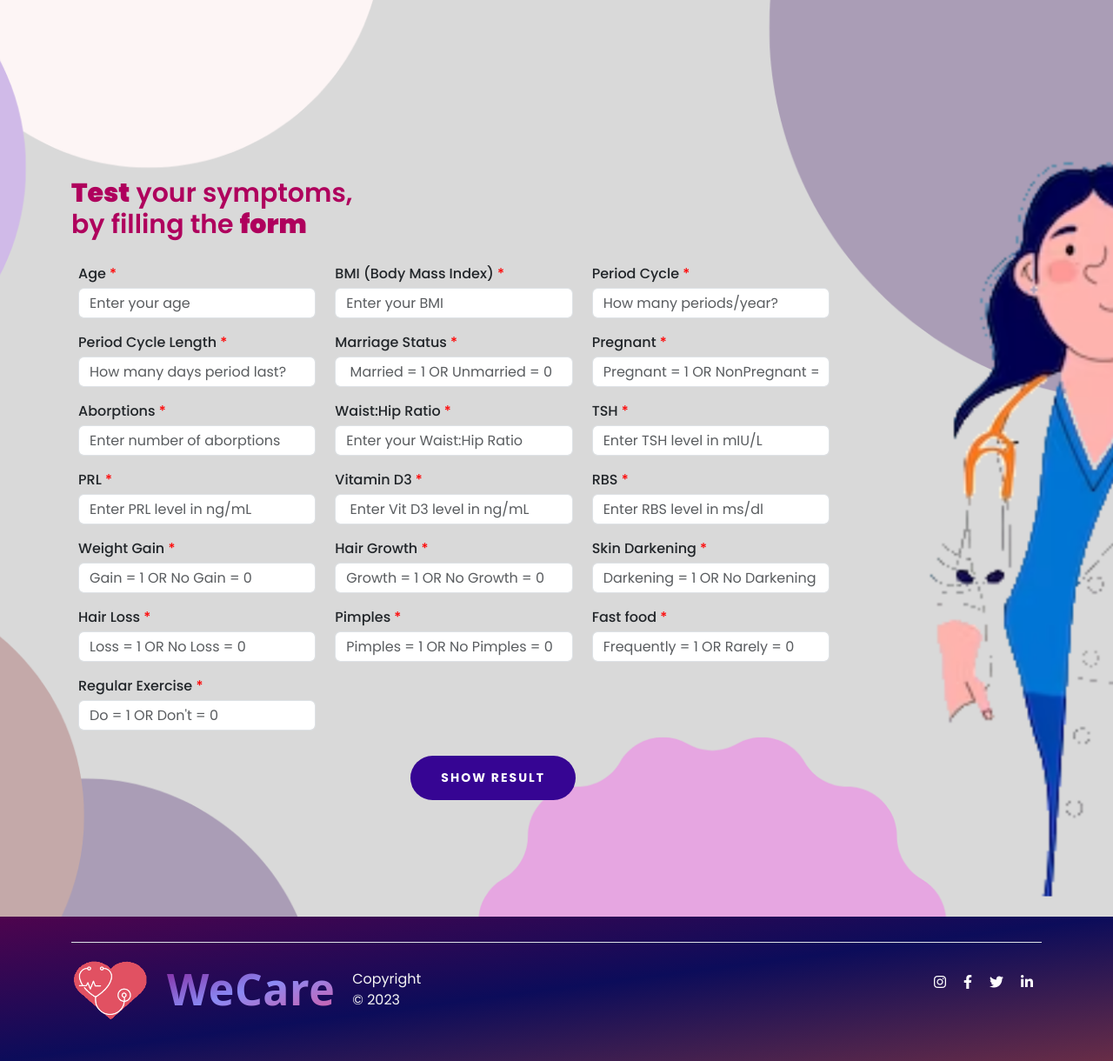
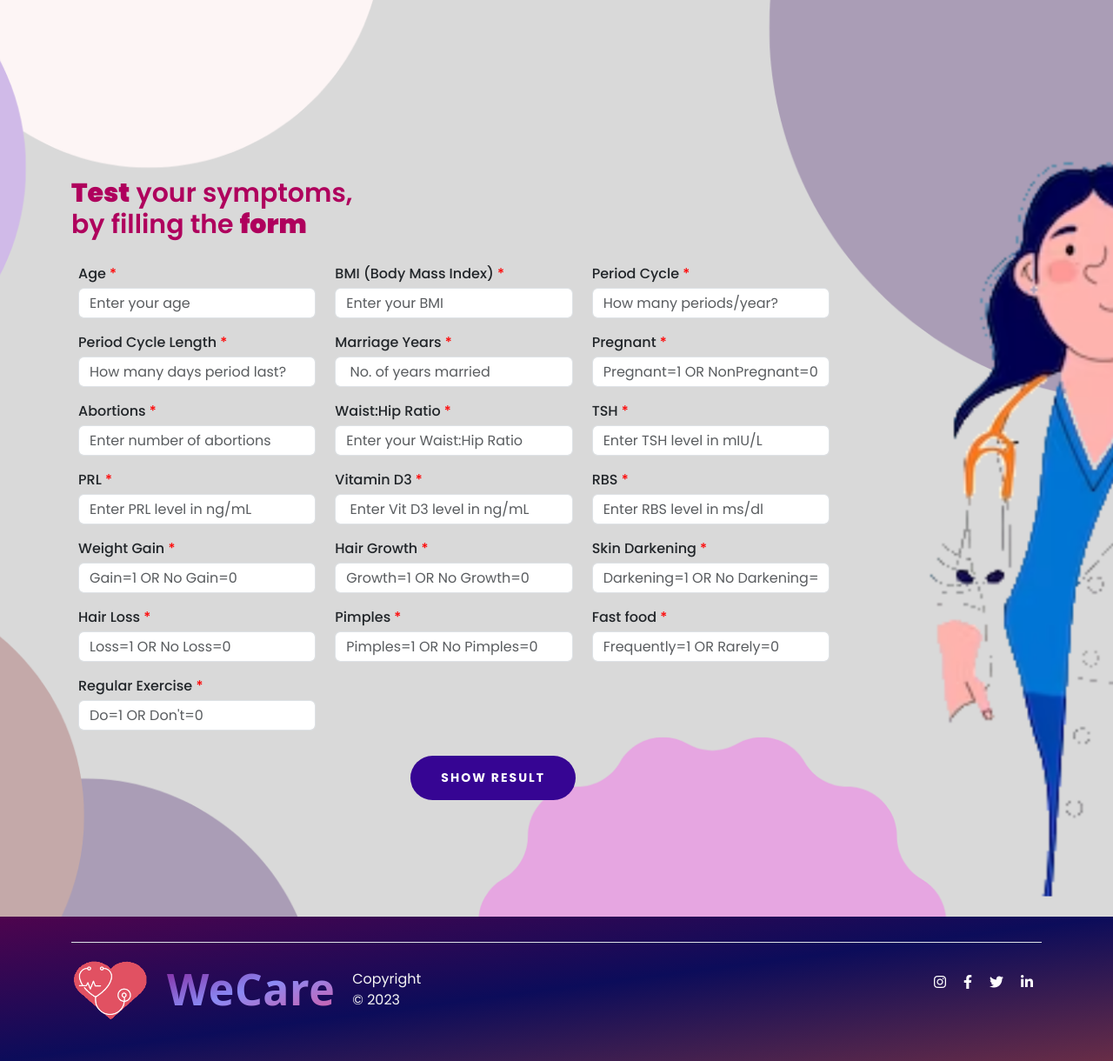
Before and after one commit to hemakshiii/WeCare-PCOS-prediction-using-deep-learning, a Flask app: page /test in a window 1280 px wide. Shown: the part 111-1331 px from the top of the page at 87% size. Run offline with Flask 2, Linux system fonts and the light colour scheme; parts of the project's set-up code (start-up, migrations or seed data) failed here and were passed over; some libraries are stand-ins or nearby versions.

Commit message:
first commit

```diff
--- a/static/css/style.css
+++ b/static/css/style.css
@@ -79,7 +79,7 @@ section{
     color: white;
 }
 h1{
-    font-size: 54px;
+    font-size: 65px;
     line-height: 68px;
     font-weight: 800;
     color: var(--gradient-color);
@@ -121,6 +121,12 @@ h3{
     margin-bottom: 19px;
 }
 
+h4{
+    font-size: 28px;
+    font-weight: 600;
+    color: var(--secondary-text);
+    margin-bottom: 19px;
+}
 h6{
     font-size: 20px;
     text-transform: uppercase;
@@ -321,10 +327,7 @@ button{
     height: 650px;
     margin-bottom: 100px;
 }
-form .form_details .col-md-3 .form-label:after {
-    content:" *";
-    color: red;
-  }
+
 /* .test_wrapper .col-lg-9 button{
     display: flex;
     flex: left;
@@ -336,18 +339,23 @@ form .form_details .col-md-3 .form-label:after {
     justify-content: space-between;
 }
 
-form .form_details .col-md-3{
+form .form_details .col-md-4{
     margin: 8px;
     width: calc(100% / 3 - 20px);
 }
 
-form .form_details .col-md-3 .form-label{
+form .form_details .col-md-4 .form-label{
     display: block;
     font-weight: 500;
     margin-bottom: 4px;
 }
 
-form .form_details .col-md-3 .form-control{
+form .form_details .col-md-4 .form-label:after {
+    content:" *";
+    color: red;
+  }
+
+form .form_details .col-md-4 .form-control{
     height: 35px;
     width: 100%;
     outline: none;
@@ -401,7 +409,7 @@ form .form_details .col-md-3 .form-control{
 
 .remedy_wrapper ul li.nav-link.active {
     border-radius: 50px;
-    transition: all 0.45s cubic-bezier(0, 0.2, 0.2, 1);
+    transition: all 0.45s cubic-bezier(0, 0.3, 0.2, 1);
     color: rgb(221, 129, 149);
     padding: 2px;
     border: 0;
@@ -422,8 +430,11 @@ form .form_details .col-md-3 .form-control{
 }
 
 .remedy_wrapper .tab-content .tab-pane{
-    height: 400px;
+    /* border: #840984; */
+    height: 800px;
     margin: 3px 0 3px 0;
+    /* margin: 8px;
+    width: calc(100% / 3 - 700px);*/
 }
 
 .remedy_wrapper .row .card {
@@ -540,6 +551,13 @@ form .form_details .col-md-3 .form-control{
     width: 80%;
 }
 
+.nopcos_wrapper .carousel-inner .carousel-item .container h3{
+    color: rgb(0, 0, 94);
+    border-color: rgb(252, 252, 255);
+  border-width: .25em;
+  border-style: double;
+}
+
 /* .remedy_wrapper .carousel-item{
     background-color: rgb(136, 223, 198);
 } */
--- a/templates/index.html
+++ b/templates/index.html
@@ -19,7 +19,7 @@
 
   <link rel="stylesheet" href="{{url_for('static', filename='css/responsive.css')}}">
 
-  <title>WeCare</title>
+  <title>WeCare | Home</title>
 </head>
 
 <body data-bs-spy="scroll" data-bs-target=".navbar" data-bs-offset="75">
@@ -68,12 +68,12 @@
       <div class="row">
         <!-- <img src="./Images/home.png" class="img-fluid border p-0 m-0 " style="object-fit: cover; width: 100%;" alt=""> -->
         <div class="col-sm-12 text-center text-md-center text-lg-end">
-          <h6>WORRIED ABOUT HAVING PCOS?</h6>
+          <h4>WORRIED ABOUT HAVING PCOS?</h4>
           <h2>Use</h2>
           <h1> WeCare</h1><br>
           <h3>To test your symptoms</h3>
 
-          <h6>There are many different symptoms of PCOS,</h6>
+          <h4>There are many different symptoms of PCOS,</h4>
           <p>Some are <b>IRREGULAR PERIOD</b>, <b>HAIR LOSS</b>, <b>WEIGHT GAIN</b>, etc</p>
 
           <a href="{{ url_for('test') }}" class="main-btn" tabindex="-1" role="button" aria-disabled="true">TAKE TEST</a>
--- a/templates/pcos.html
+++ b/templates/pcos.html
@@ -4,7 +4,7 @@
 <head>
   <meta charset="utf-8">
   <meta name="viewport" content="width=device-width, initial-scale=1">
-  <title>PCOS</title>
+  <title>WeCare | PCOS</title>
 
   <link rel="icon" type="image/png" href="{{url_for('static', filename= 'Images/logo1.png' )}}">
 
--- a/templates/test.html
+++ b/templates/test.html
@@ -19,7 +19,7 @@
 
   <link rel="stylesheet" href="{{url_for('static', filename='css/responsive.css')}}">
 
-  <title>WeCare</title>
+  <title>WeCare | Test</title>
 </head>
 
 <body data-bs-spy="scroll" data-bs-target=".navbar" data-bs-offset="75">
@@ -72,110 +72,110 @@
 
           <div class="form_details mb-4">
 
-            <div class="col-md-3">
+            <div class="col-md-4">
               <label for="inputAge" class="form-label">Age</label>
               <input type="text" name="Age (yrs)" class="form-control" id="inputAge" placeholder="Enter your age" required>
             </div>
 
-            <div class="col-md-3">
+            <div class="col-md-4">
               <label for="inputBMI" class="form-label">BMI (Body Mass Index)</label>
               <input type="text" name="BMI" class="form-control" id="inputBMI" placeholder="Enter your BMI" required>
             </div>
 
-            <div class="col-md-3">
+            <div class="col-md-4">
               <label for="inputPeriod" class="form-label">Period Cycle</label>
               <input type="text" name="Cycle(R/I)" class="form-control" id="inputPeriod" placeholder="How many periods/year?" required>
             </div>
 
-            <div class="col-md-3">
+            <div class="col-md-4">
               <label for="inputLength" class="form-label">Period Cycle Length</label>
               <input type="text" name="Cycle length(days)" class="form-control" id="inputLength"
                 placeholder="How many days period last?" required>
             </div>
 
-            <div class="col-md-3">
-              <label for="inputMarraige" class="form-label">Marriage Status</label>
+            <div class="col-md-4">
+              <label for="inputMarraige" class="form-label">Marriage Years</label>
               <input type="text" name="Marraige Status (Yrs)" class="form-control" id="inputMarraige"
-                placeholder=" Married = 1 OR Unmarried = 0" required>
+                placeholder=" No. of years married" required>
             </div>
 
-            <div class="col-md-3">
+            <div class="col-md-4">
               <label for="inputPregnant" class="form-label">Pregnant</label>
               <input type="text" name="Pregnant(Y/N)" class="form-control" id="inputPregnant"
-                placeholder="Pregnant = 1 OR NonPregnant = 0" required>
+                placeholder="Pregnant=1 OR NonPregnant=0" required>
 
             </div>
-            <div class="col-md-3">
-              <label for="inputAborption" class="form-label">Aborptions</label>
+            <div class="col-md-4">
+              <label for="inputAborption" class="form-label">Abortions</label>
               <input type="text" name="No. of aborptions" class="form-control" id="inputAborption"
-                placeholder="Enter number of aborptions" required>
+                placeholder="Enter number of abortions" required>
             </div>
 
-            <div class="col-md-3">
+            <div class="col-md-4">
               <label for="inputRatio" class="form-label">Waist:Hip Ratio</label>
               <input type="text" name="Waist:Hip Ratio" class="form-control" id="inputRatio"
                 placeholder="Enter your Waist:Hip Ratio" required>
             </div>
 
-            <div class="col-md-3">
+            <div class="col-md-4">
               <label for="inputTSH" class="form-label">TSH</label>
               <input type="text" name="TSH (mIU/L)" class="form-control" id="inputTSH" placeholder="Enter TSH level in mIU/L" required>
             </div>
 
-            <div class="col-md-3">
+            <div class="col-md-4">
               <label for="inputPRL" class="form-label">PRL</label>
               <input type="text" name="PRL(ng/mL)" class="form-control" id="inputPRL" placeholder="Enter PRL level in ng/mL" required>
             </div>
 
-            <div class="col-md-3">
+            <div class="col-md-4">
               <label for="inputVitamin" class="form-label">Vitamin D3</label>
               <input type="text" name="Vit D3 (ng/mL)" class="form-control" id="inputVitamin"
                 placeholder=" Enter Vit D3 level in ng/mL" required>
             </div>
 
-            <div class="col-md-3">
+            <div class="col-md-4">
               <label for="inputRBS" class="form-label">RBS</label>
               <input type="text" name="RBS(mg/dl)" class="form-control" id="inputRBS" placeholder="Enter RBS level in ms/dl" required>
             </div>
 
-            <div class="col-md-3">
+            <div class="col-md-4">
               <label for="inputWeight" class="form-label">Weight Gain</label>
-              <input type="text" name="Weight gain(Y/N)" class="form-control" id="inputWeight" placeholder="Gain = 1 OR No Gain = 0" required>
+              <input type="text" name="Weight gain(Y/N)" class="form-control" id="inputWeight" placeholder="Gain=1 OR No Gain=0" required>
             </div>
 
-            <div class="col-md-3">
+            <div class="col-md-4">
               <label for="inputHairGrowth" class="form-label">Hair Growth</label>
               <input type="text" name="hair growth(Y/N)" class="form-control" id="inputHairGrowth"
-                placeholder="Growth = 1 OR No Growth = 0" required>
+                placeholder="Growth=1 OR No Growth=0" required>
             </div>
 
-            <div class="col-md-3">
+            <div class="col-md-4">
               <label for="inputSkin" class="form-label">Skin Darkening</label>
               <input type="text" name="Skin darkening (Y/N)" class="form-control" id="inputSkin"
-                placeholder="Darkening = 1 OR No Darkening = 0" required>
+                placeholder="Darkening=1 OR No Darkening=0" required>
             </div>
 
-            <div class="col-md-3">
+            <div class="col-md-4">
               <label for="inputHairLoss" class="form-label">Hair Loss</label>
               <input type="text" name="Hair loss(Y/N)" class="form-control" id="inputHairLoss"
-                placeholder="Loss = 1 OR No Loss = 0" required>
+                placeholder="Loss=1 OR No Loss=0" required>
             </div>
 
-            <div class="col-md-3">
+            <div class="col-md-4">
               <label for="inputPimples" class="form-label">Pimples</label>
               <input type="text" name="Pimples(Y/N)" class="form-control" id="inputPimples"
-                placeholder="Pimples = 1 OR No Pimples = 0" required>
+                placeholder="Pimples=1 OR No Pimples=0" required>
             </div>
 
-            <div class="col-md-3">
+            <div class="col-md-4">
               <label for="inputFood" class="form-label">Fast food</label>
               <input type="text" name="Fast food (Y/N)" class="form-control" id="inputFood"
-                placeholder="Frequently = 1 OR Rarely = 0" required>
+                placeholder="Frequently=1 OR Rarely=0" required>
             </div>
 
-            <div class="col-md-3">
+            <div class="col-md-4">
               <label for="inputExercise" class="form-label">Regular Exercise</label>
-              <input type="text" name="Reg.Exercise(Y/N)" class="form-control" id="inputExercise" placeholder="Do = 1 OR Don't = 0" required>
+              <input type="text" name="Reg.Exercise(Y/N)" class="form-control" id="inputExercise" placeholder="Do=1 OR Don't=0" required>
             </div>
 
              <!-- <div class="main-btn"> -->
```
Also changed, not shown: templates/nopcos.html (+26 -12 lines), templates/remedy.html (+73 -42 lines), 1 other file.
